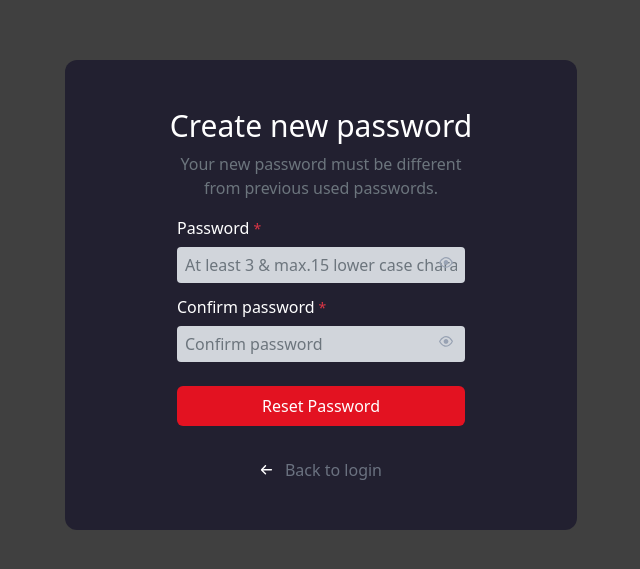
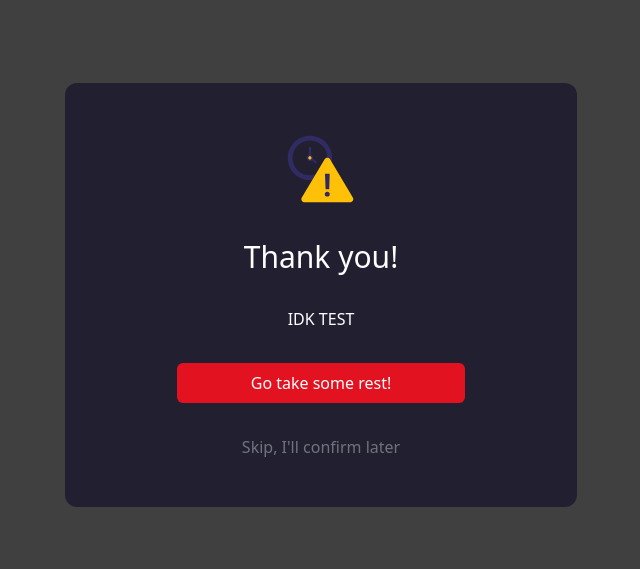
Before and after one commit to SousouBer/movie-quotes-frontend, a Vue app: page / in a window 1280 px wide. Shown: the part 105-674 px from the top of the page, without its empty margins (319-959 px from the left). Built offline with nearby package versions, Linux system fonts and the light colour scheme.

Commit message:
style: add http response modal

```diff
--- a/src/App.vue
+++ b/src/App.vue
@@ -4,6 +4,7 @@ import ModalRegister from "@/components/modals/ModalRegister.vue";
 import ModalLogin from "@/components/modals/ModalLogin.vue";
 import ModalForgotPassword from "@/components/modals/ModalForgotPassword.vue";
 import ModalResetPassword from "@/components/modals/ModalResetPassword.vue";
+import ModalHttpResponse from "@/components/modals/ModalHttpResponse.vue";
 </script>
 
 <template>
@@ -15,7 +16,14 @@ import ModalResetPassword from "@/components/modals/ModalResetPassword.vue";
       <!-- <ModalRegister /> -->
       <!-- <ModalLogin /> -->
       <!-- <ModalForgotPassword /> -->
-      <ModalResetPassword />
+      <!-- <ModalResetPassword /> -->
+      <ModalHttpResponse
+        status="warning"
+        heading="Thank you!"
+        description="IDK TEST"
+        buttonLabel="Go take some rest!"
+        :showConfirmLaterButton="true"
+      />
     </LayoutsModalAuth>
   </Teleport>
 </template>
--- /dev/null
+++ b/src/components/icons/IconModalEmailSent.vue
@@ -0,0 +1,36 @@
+<script setup lang="ts">
+type Props = {
+  width: string;
+  height: string;
+  color: string;
+};
+
+const props = withDefaults(defineProps<Props>(), {
+  width: "57",
+  height: "57",
+  color: "#302B63",
+});
+</script>
+
+<template>
+  <svg
+    :width="props.width"
+    :height="props.height"
+    viewBox="0 0 57 57"
+    fill="none"
+    xmlns="http://www.w3.org/2000/svg"
+  >
+    <path
+      fill-rule="evenodd"
+      clip-rule="evenodd"
+      d="M56.9632 1.42331C57.0333 1.76487 57.0015 2.11948 56.872 2.44318L46.4054 28.6062C44.1572 28.3416 41.8785 28.5561 39.7193 29.2356C37.56 29.9151 35.5691 31.0442 33.8776 32.5485C32.1862 34.0529 30.8325 35.8984 29.9056 37.9636C28.9788 40.0288 28.4998 42.2669 28.5002 44.5306C28.5002 46.3118 28.5002 49.8743 25.75 45.8131L20.0856 36.9139L2.29092 25.5923L2.28735 25.5852L0.82673 24.6589C0.549216 24.4834 0.325615 24.2346 0.180624 23.94C0.0356332 23.6454 -0.0251036 23.3165 0.00512256 22.9895C0.0353487 22.6625 0.155362 22.3503 0.351904 22.0873C0.548447 21.8242 0.81387 21.6207 1.11885 21.499L2.7291 20.8577H2.73267L54.5564 0.127559C54.8801 -0.00201137 55.2347 -0.0337301 55.5762 0.0363352C55.9178 0.106401 56.2313 0.275169 56.4778 0.521717C56.7244 0.768265 56.8931 1.08175 56.9632 1.42331ZM23.6445 35.8737L50.3419 9.17631H50.3455L52.0199 4.97968L47.8232 6.65762L21.1259 33.355L22.33 34.1209C22.5509 34.2613 22.7383 34.4486 22.8786 34.6696L23.6445 35.8737Z"
+      :fill="props.color"
+    />
+    <path
+      fill-rule="evenodd"
+      clip-rule="evenodd"
+      d="M53.3482 53.3471C55.6865 51.0088 57.0002 47.8373 57.0002 44.5304C57.0002 41.2235 55.6865 38.052 53.3482 35.7136C51.0098 33.3753 47.8383 32.0616 44.5314 32.0616C41.2245 32.0616 38.053 33.3753 35.7147 35.7136C33.3763 38.052 32.0627 41.2235 32.0627 44.5304C32.0627 47.8373 33.3763 51.0088 35.7147 53.3471C38.053 55.6855 41.2245 56.9991 44.5314 56.9991C47.8383 56.9991 51.0098 55.6855 53.3482 53.3471ZM49.2456 38.3148C49.477 38.3491 49.6994 38.4287 49.9001 38.5489C50.1008 38.6691 50.2759 38.8277 50.4154 39.0156C50.5548 39.2035 50.6558 39.417 50.7128 39.6439C50.7697 39.8709 50.7813 40.1068 50.747 40.3383C50.7127 40.5697 50.6331 40.7921 50.5129 40.9928L45.7569 48.9229C45.5479 49.2713 45.2622 49.5675 44.9216 49.7889C44.5809 50.0102 44.1942 50.151 43.791 50.2005C43.3877 50.2499 42.9785 50.2068 42.5944 50.0743C42.2103 49.9418 41.8615 49.7235 41.5745 49.4359L38.8172 46.6821C38.4827 46.3477 38.2948 45.894 38.2948 45.421C38.2948 44.948 38.4827 44.4944 38.8172 44.1599C39.1516 43.8254 39.6053 43.6375 40.0783 43.6375C40.5513 43.6375 41.0049 43.8254 41.3394 44.1599L43.2881 46.1086L47.4562 39.1617C47.5764 38.961 47.735 38.7859 47.9229 38.6464C48.1108 38.507 48.3243 38.4059 48.5512 38.349C48.7782 38.2921 49.0141 38.2805 49.2456 38.3148Z"
+      :fill="props.color"
+    />
+  </svg>
+</template>
--- /dev/null
+++ b/src/components/icons/IconModalWarning.vue
@@ -0,0 +1,53 @@
+<script setup lang="ts">
+type Props = {
+  width: string;
+  height: string;
+  color: string;
+};
+
+const props = withDefaults(defineProps<Props>(), {
+  width: "76",
+  height: "76",
+  color: "#302B63",
+});
+</script>
+
+<template>
+  <svg
+    width="76"
+    height="76"
+    viewBox="0 0 76 76"
+    fill="none"
+    xmlns="http://www.w3.org/2000/svg"
+  >
+    <path
+      d="M26.9167 49.0833C39.159 49.0833 49.0833 39.159 49.0833 26.9167C49.0833 14.6744 39.159 4.75 26.9167 4.75C14.6744 4.75 4.75 14.6744 4.75 26.9167C4.75 39.159 14.6744 49.0833 26.9167 49.0833Z"
+      :fill="props.color"
+    />
+    <path
+      d="M26.9167 44.3333C36.5356 44.3333 44.3333 36.5356 44.3333 26.9167C44.3333 17.2977 36.5356 9.5 26.9167 9.5C17.2977 9.5 9.5 17.2977 9.5 26.9167C9.5 36.5356 17.2977 44.3333 26.9167 44.3333Z"
+      fill="#222030"
+    />
+    <path d="M26 16H28V27H26V16Z" :fill="props.color" />
+    <path
+      d="M34.0938 31.3398L32.7303 32.803L27.0001 27.4635L28.3636 26.0003L34.0938 31.3398Z"
+      :fill="props.color"
+    />
+    <path
+      d="M26.9167 30.0833C28.6656 30.0833 30.0833 28.6656 30.0833 26.9167C30.0833 25.1678 28.6656 23.75 26.9167 23.75C25.1678 23.75 23.75 25.1678 23.75 26.9167C23.75 28.6656 25.1678 30.0833 26.9167 30.0833Z"
+      :fill="props.color"
+    />
+    <path
+      d="M26.9166 28.4987C27.791 28.4987 28.4999 27.7898 28.4999 26.9154C28.4999 26.0409 27.791 25.332 26.9166 25.332C26.0421 25.332 25.3333 26.0409 25.3333 26.9154C25.3333 27.7898 26.0421 28.4987 26.9166 28.4987Z"
+      fill="#FFC107"
+    />
+    <path
+      d="M18.8416 66.499L41.6416 28.3406C42.9083 26.2823 45.9166 26.2823 47.025 28.3406L69.825 66.499C71.0916 68.5573 69.5083 71.249 67.1333 71.249H21.5333C19.1583 71.249 17.575 68.5573 18.8416 66.499Z"
+      fill="#FFC107"
+    />
+    <path
+      d="M41.8 63.175C41.8 62.8583 41.8 62.5417 41.9584 62.225C42.1167 61.9083 42.275 61.75 42.4334 61.4333C42.5917 61.1167 42.9084 61.1167 43.225 60.9583C43.5417 60.8 43.8584 60.8 44.175 60.8C44.4917 60.8 44.9667 60.8 45.2834 60.9583C45.6 61.1167 45.9167 61.275 46.075 61.4333C46.2334 61.5917 46.3917 61.9083 46.55 62.225C46.7084 62.5417 46.7084 62.8583 46.7084 63.175C46.7084 63.4917 46.7084 63.8083 46.55 64.125C46.3917 64.4417 46.2334 64.6 46.075 64.9167C45.9167 65.2333 45.6 65.2333 45.2834 65.3917C44.9667 65.55 44.65 65.55 44.175 65.55C43.7 65.55 43.3834 65.55 43.225 65.3917C43.0667 65.2333 42.5917 65.075 42.4334 64.9167C42.275 64.7583 42.1167 64.4417 41.9584 64.125C41.8 63.8083 41.8 63.4917 41.8 63.175ZM46.2334 58.2667H42.5917L41.9584 42.75H46.7084L46.2334 58.2667Z"
+      :fill="props.color"
+    />
+  </svg>
+</template>
--- /dev/null
+++ b/src/components/modals/ModalHttpResponse.vue
@@ -0,0 +1,48 @@
+<script setup lang="ts">
+import { computed, type Component } from "vue";
+
+import BaseButton from "@/components/base/BaseButton.vue";
+
+import IconModalSuccess from "@/components/icons/IconModalSuccess.vue";
+import IconModalLinkSent from "@/components/icons/IconModalEmailSent.vue";
+import IconModalWarning from "@/components/icons/IconModalWarning.vue";
+
+type ModalStatus = "success" | "linkSent" | "warning";
+
+const props = defineProps<{
+  status: ModalStatus;
+  heading: string;
+  description: string;
+  buttonLabel: string;
+  showConfirmLaterButton?: boolean;
+}>();
+
+const statusComponent = computed<Component | null>(() => {
+  if (props.status === "success") {
+    return IconModalSuccess;
+  } else if (props.status === "linkSent") {
+    return IconModalLinkSent;
+  } else if (props.status === "warning") {
+    return IconModalWarning;
+  } else {
+    return null;
+  }
+});
+</script>
+
+<template>
+  <div class="flex flex-col items-center justify-center gap-8 text-center">
+    <component :is="statusComponent" />
+    <span class="text-white font-medium text-3xl">{{ heading }}</span>
+    <p class="text-white text-base">
+      {{ description }}
+    </p>
+    <BaseButton :label="buttonLabel" class="w-full" />
+    <span
+      v-if="showConfirmLaterButton"
+      class="cursor-pointer text-shade-of-gray transition duration-200 hover:text-gray-400"
+    >
+      Skip, I'll confirm later
+    </span>
+  </div>
+</template>
```
Also changed, not shown: src/components/icons/IconModalSuccess.vue (added, +28 -0 lines).
